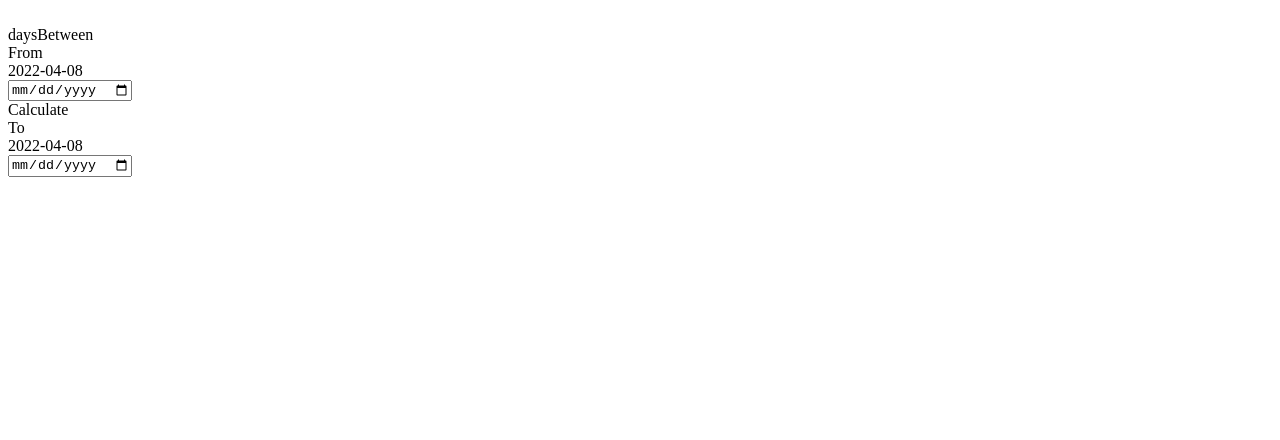
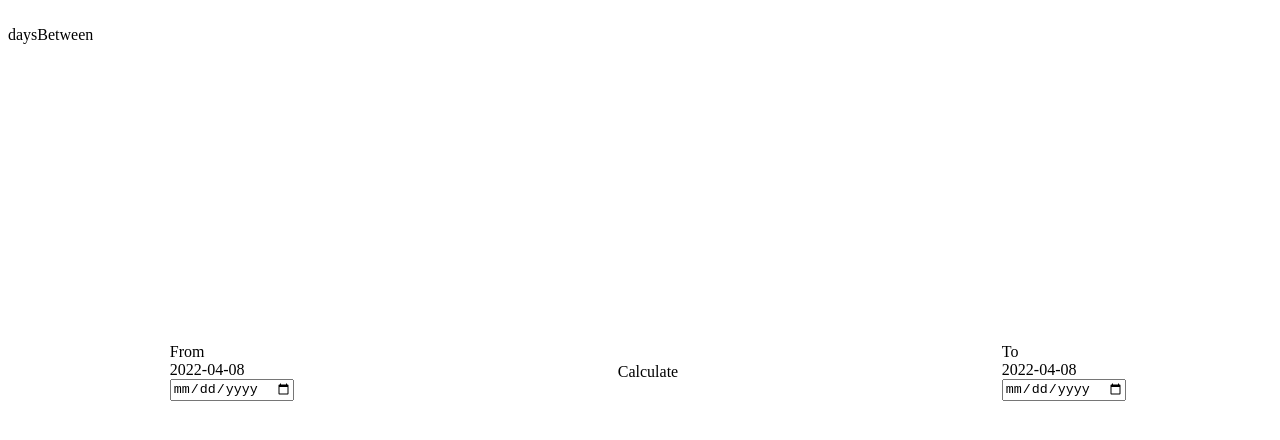
Before and after one commit to OscarGomezL/daysBetween, a Next.js app: page / in a window 1280 px wide. Shown: the top 440 px of the page. Built offline with nearby package versions, Linux system fonts and the light colour scheme.

Commit message:
[ADD] styling to main component

```diff
--- a/styles/main.css
+++ b/styles/main.css
@@ -0,0 +1,9 @@
+main {
+	height: 82vh;
+	width: 100vw;
+	background: var(--color_2);
+	display: flex;
+	align-items: center;
+	flex-wrap: wrap;
+	justify-content: space-around;
+}
```
